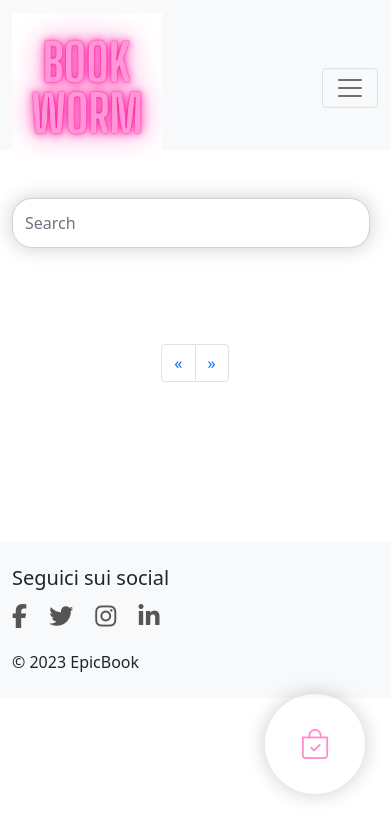
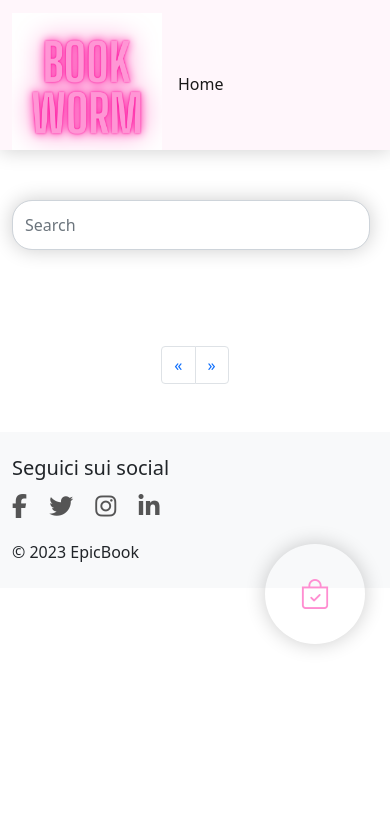
Before and after one commit to carrubbasamuel/W4P4, a plain HTML site: page index.html in a window 390 px wide. Drawn offline with nearby package versions, Linux system fonts and the light colour scheme; no server answers.

Commit message:
fixing style

```diff
--- a/index.html
+++ b/index.html
@@ -12,18 +12,13 @@
   </head>
   <body>
 
-    <nav class="navbar navbar-expand-lg navbar-light bg-light">
+    <nav class="navbar navbar-expand-lg navbar-light bg-light fixed-top">
         <div class="container-fluid">
-          <a class="navbar-brand fs-1" href="#"><img width="150px" src="REad.png" alt=""></a>
-          <button class="navbar-toggler" type="button" data-bs-toggle="collapse" data-bs-target="#navbarSupportedContent" aria-controls="navbarSupportedContent" aria-expanded="false" aria-label="Toggle navigation">
-            <span class="navbar-toggler-icon"></span>
-          </button>
-          <div class="collapse navbar-collapse" id="navbarSupportedContent">
+          <a class="navbar-brand fs-1" href="index.html"><img width="150px" src="REad.png" alt=""></a>
             <ul class="navbar-nav me-auto mb-2 mb-lg-0">
               <li class="nav-item">
-                <a class="nav-link active" aria-current="page" href="#">Home</a>
+                <a class="nav-link active" aria-current="page" href="index.html">Home</a>
               </li>
-
             </ul>
           </div>
         </div>
@@ -42,9 +37,11 @@
 
       <!-- Modal Cart -->
       <!-- Button trigger modal -->
-      <button type="button" class="btn ms-2" data-bs-toggle="modal" data-bs-target="#exampleModal">
-        <i class="bi bi-bag-check"></i>
-      </button>
+      <div class="container">
+        <button type="button" class="btn ms-2" data-bs-toggle="modal" data-bs-target="#exampleModal">
+          <i class="bi bi-bag-check"></i>
+        </button>
+      </div>
       <!-- Modal -->
       <div class="modal fade" id="exampleModal" tabindex="-1" aria-labelledby="exampleModalLabel" aria-hidden="true">
       <div class="modal-dialog modal-xl">
--- a/script.js
+++ b/script.js
@@ -95,18 +95,20 @@ class Book {
 
 
 //*function to set the total price of the cart
-function setPrice(){
+function setPrice() {
     let totalPrice = document.getElementById('total-price');
-    if(cartArray.length === 0){
+
+    if (cartArray.length === 0) {
       totalPrice.innerText = '0 €';
-    }else{
+    } else {
       let price = 0;
       cartArray.forEach(book => {
         price += parseFloat(book.price);
       });
-        totalPrice.innerText = price + ' €';
+      totalPrice.innerText = price.toFixed(2) + ' €';
     }
   }
+
 
 
 
--- a/style.css
+++ b/style.css
@@ -7,6 +7,11 @@
     box-sizing: border-box;
 }
 
+
+
+body{
+    margin-top: 200px;
+}
 div.modal-content{
     border-radius: 20px;
     background-color: #ffffffe6;
@@ -63,17 +68,27 @@ div#empty i{
     color: black;
 }
 
-nav {
-    background-color: white!important;
+nav.fixed-top {
+    overflow: hidden;
     z-index: 5;
     height: 150px;
+    box-shadow: 0 0 20px 0 rgba(0, 0, 0, 0.199);
+    background-color: #FFF6FB!important;
 }
+
+button[data-bs-toggle="modal"]:focus{
+    box-shadow: 0 0 0 0.25rem rgba(255, 142, 209, 0.25);
+}
+
+
+
 
 button[data-bs-toggle="modal"] {
     z-index: 5;
     width: 100px;
     height: 100px;
     position: fixed;
+    margin-bottom: 150px;
     bottom: 50px;
     right: 150px;
     padding: 20px;
```
Lines whose indentation alone changed are shown as unchanged.
